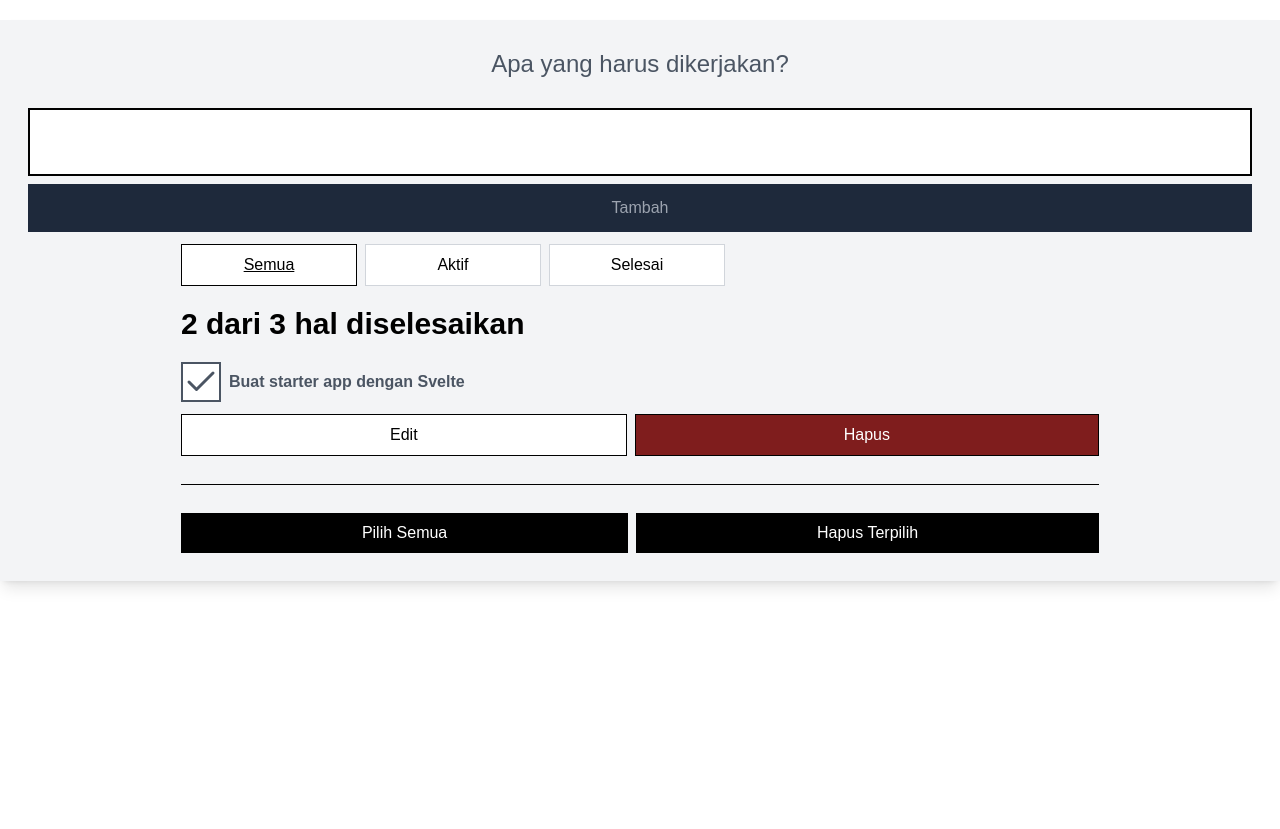
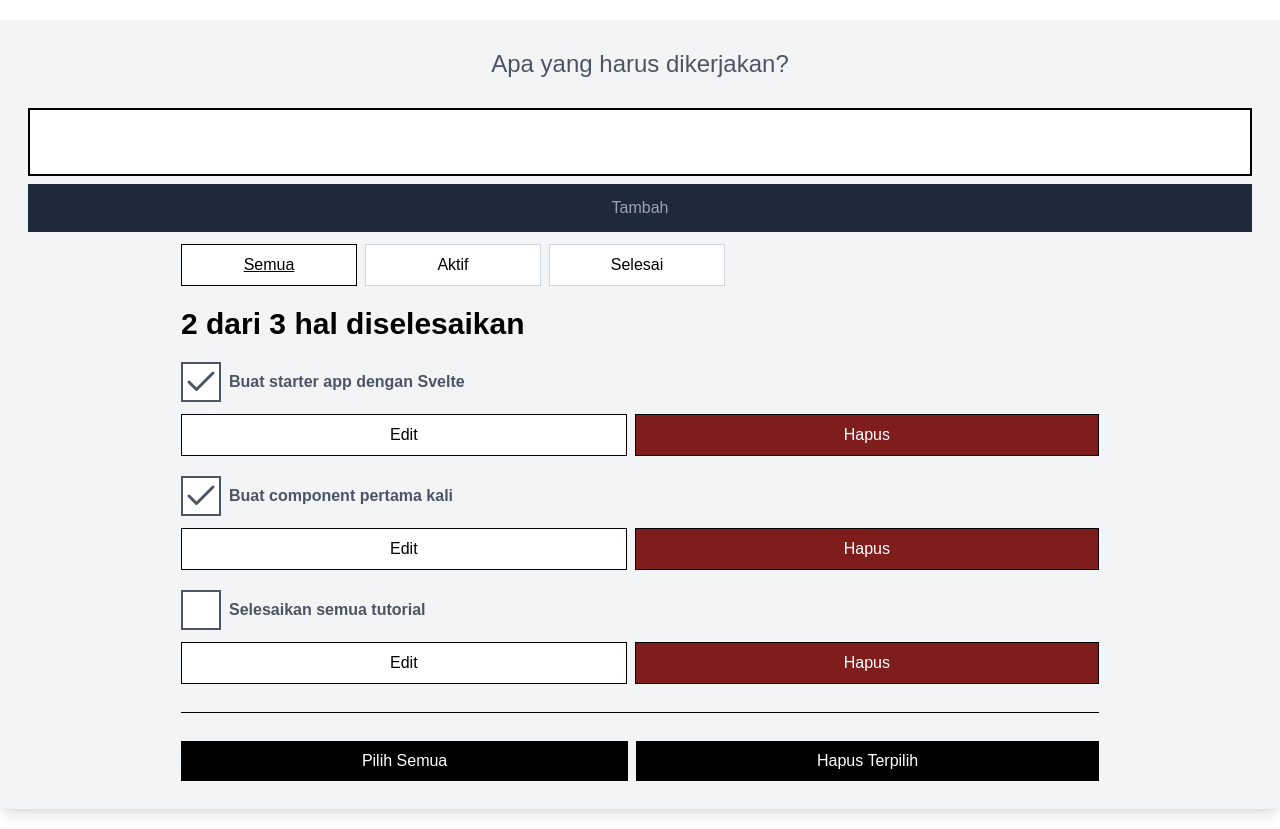
Before and after one commit to NazirArifin/sveltetodo, a SvelteKit app: page / in a window 1280 px wide. Before the commit the page ends 800 px from the top, so only its background shows below. Built offline with nearby package versions, Linux system fonts and the light colour scheme; a web font is replaced by a local one.

Commit message:
chore: Update todo list to display total and completed todos

```diff
--- a/src/routes/+page.svelte
+++ b/src/routes/+page.svelte
@@ -1,5 +1,16 @@
 <script lang="ts">
 
+  let todos: {
+    id: number;
+    text: string;
+    completed: boolean;
+  }[] = [
+    { id: 1, text: 'Buat starter app dengan Svelte', completed: true },
+    { id: 2, text: 'Buat component pertama kali', completed: true },
+    { id: 3, text: 'Selesaikan semua tutorial', completed: false },
+  ];
+  let totalTodos = todos.length;
+  let completedTodos = todos.filter(todo => todo.completed).length;
 
 </script>
 
@@ -17,21 +28,21 @@
   </div>
 
   <div class="w-3/4 mx-auto pt-5">
-    <h2 class="font-semibold text-3xl">2 dari 3 hal diselesaikan</h2>
+    <h2 class="font-semibold text-3xl">{completedTodos} dari {totalTodos} hal diselesaikan</h2>
   </div>
 
   <!-- item todo  -->
   <ul>
-
+    {#each todos as todo, index (todo.id)}
     <li class="w-3/4 mx-auto pt-5">
       <label class="flex items-center">
-        <input type="checkbox" class="hidden peer" checked>
+        <input type="checkbox" class="hidden peer" checked={todo.completed}>
         <span class="w-10 h-10 border-2 cursor-pointer bg-white border-gray-600 *:peer-checked:text-gray-600">
           <svg xmlns="http://www.w3.org/2000/svg" viewBox="0 0 24 24" fill="none" stroke="currentColor" stroke-width="2" stroke-linecap="round" stroke-linejoin="round" class="text-white">
             <path d="M20 6 9 17l-5-5"/>
           </svg>
         </span>
-        <span class="ml-2 text-base font-semibold text-gray-600">Buat starter app dengan Svelte</span>
+        <span class="ml-2 text-base font-semibold text-gray-600">{todo.text}</span>
       </label>
 
       <div class="flex gap-2 mt-3">
@@ -39,7 +50,9 @@
         <button class="border-black border grow bg-red-900 text-white p-2 hover:bg-red-800">Hapus</button>
       </div>
     </li>
-
+    {:else}
+    <p class="text-center text-red-600 font-semibold text-3xl mt-5">Tidak ada data</p>
+    {/each}
   </ul>
 
   <!-- tombol aksi  -->
```
